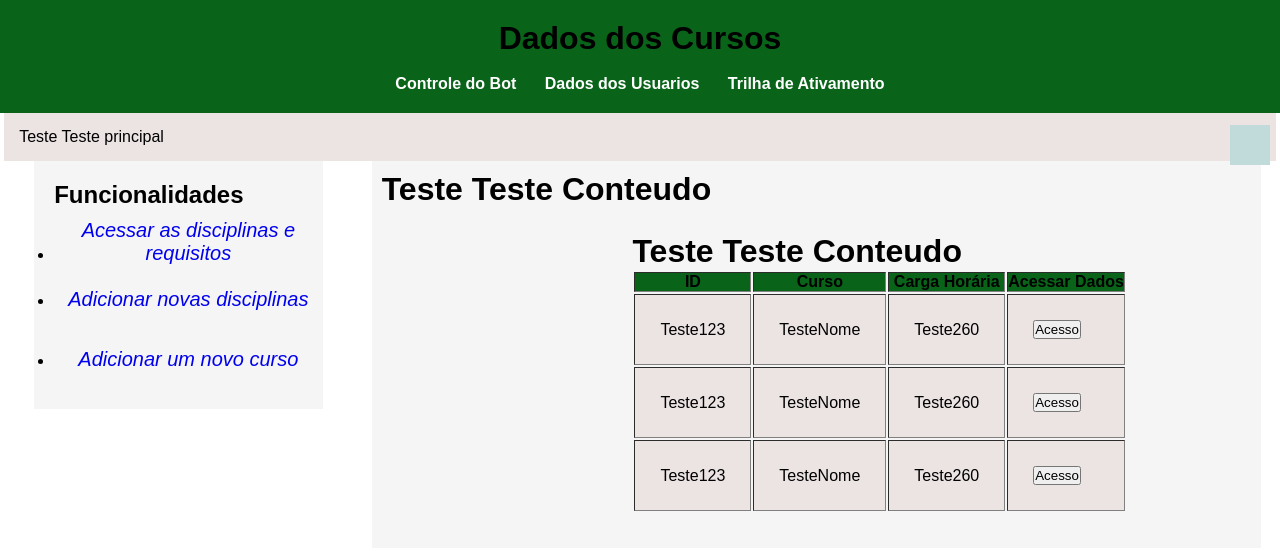
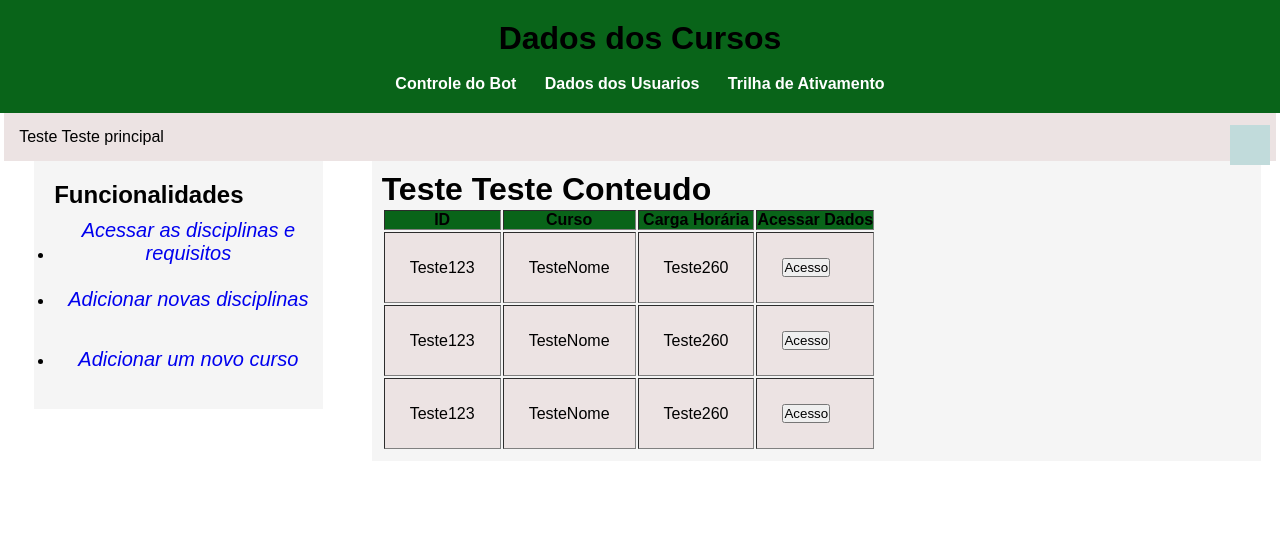
Before and after one commit to JoseWillians/ChatBotAdmin, a plain HTML site: page HTML/dados-dos-cursos.html in a window 1280 px wide. Drawn offline with Linux system fonts and the light colour scheme; files whose address does not match are found by name.

Commit message:
Update dados-dos-cursos.html

```diff
--- a/HTML/dados-dos-cursos.html
+++ b/HTML/dados-dos-cursos.html
@@ -1,4 +1,3 @@
-
 <!DOCTYPE html>
 <html>
 <head>
@@ -37,8 +36,6 @@
         </div>
         <div class="conteudo-principal">
             <h1>Teste Teste Conteudo</h1>
-             <div class="conteudo-principal">
-                <h1>Teste Teste Conteudo</h1>
                 <table id="dados" border="1">
                     <thead>
                         <th>ID</th>
```
